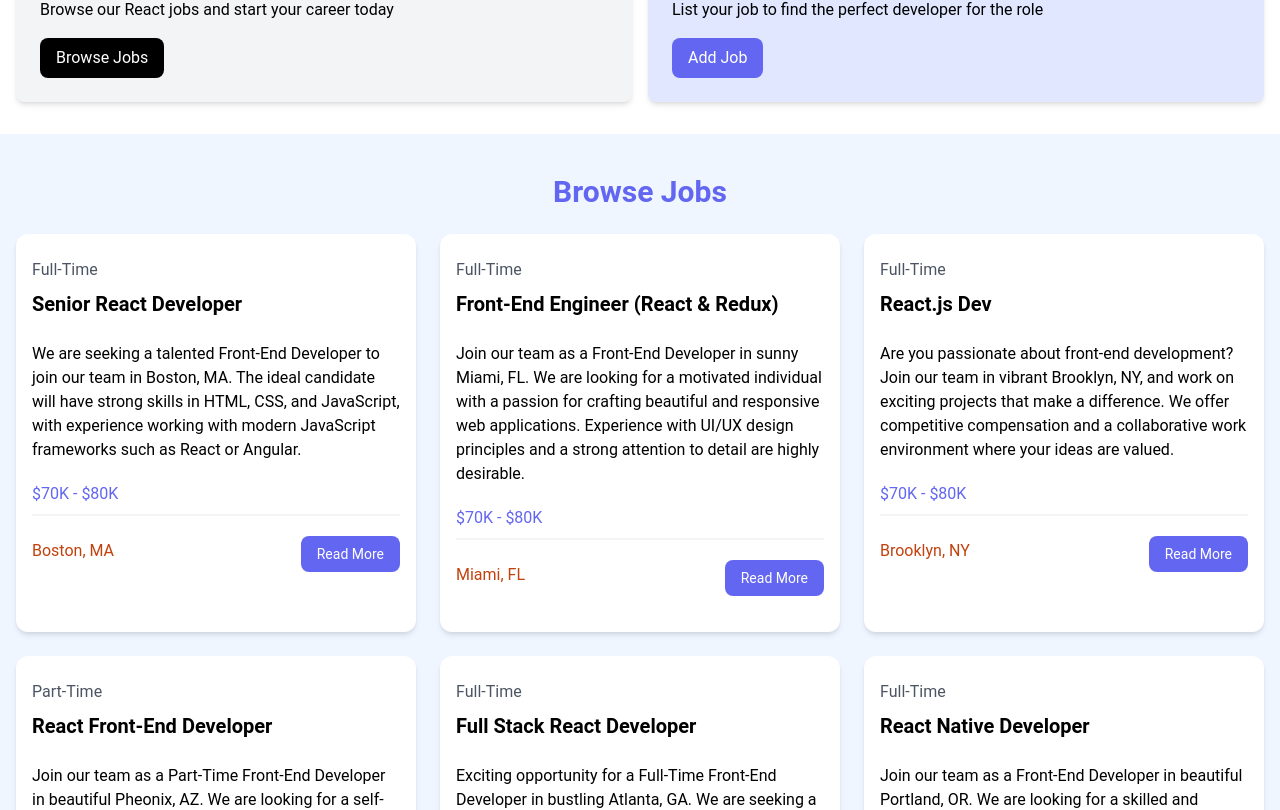
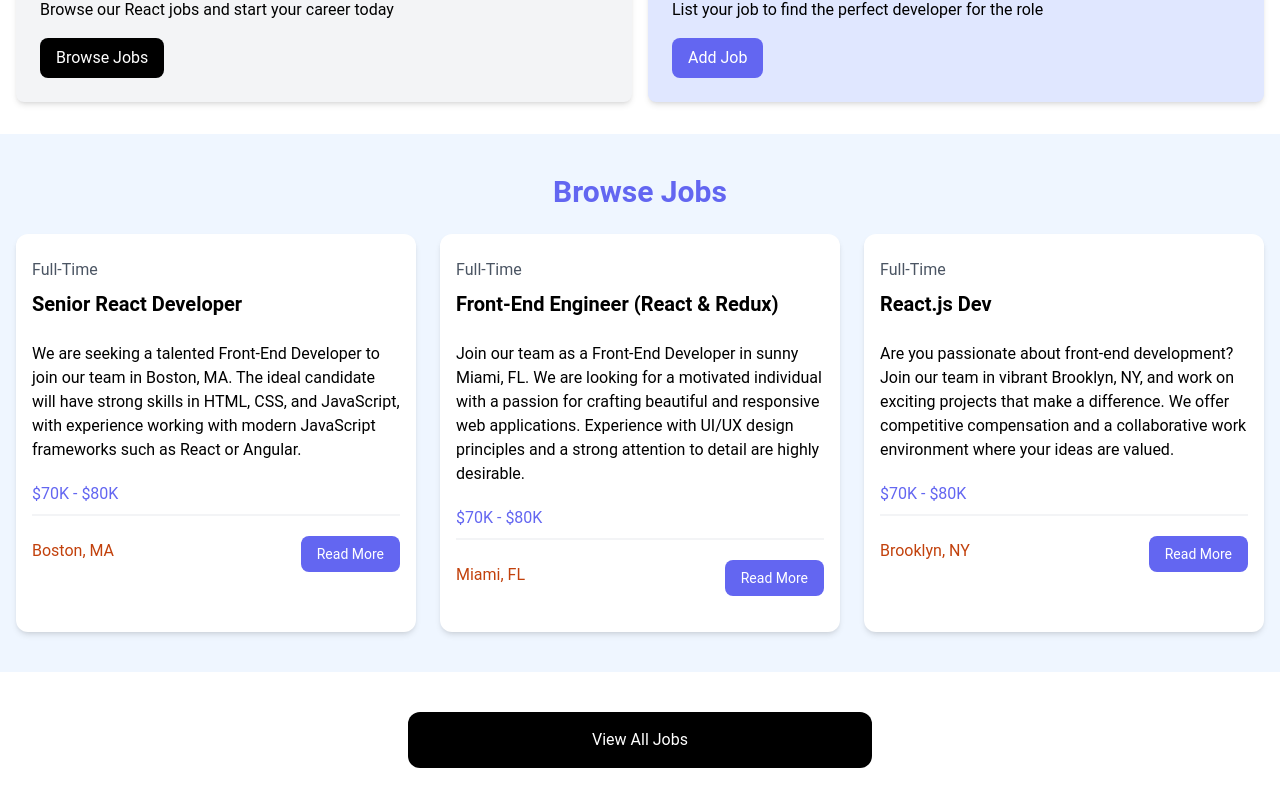
Before and after one commit to itxSaaad/react-careers-app-react-firebase, a React (Vite) app: page / in a window 1280 px wide. Shown: the part 475-1285 px from the top of the page. Built offline with nearby package versions, Linux system fonts and the light colour scheme; the HTML template or start-up script is replaced by a standard one.

Commit message:
Added: Footer Component

```diff
--- a/src/App.tsx
+++ b/src/App.tsx
@@ -1,4 +1,5 @@
 import BrowseJobsSection from './components/BrowseJobsSection';
+import Footer from './components/Footer';
 import HeroSection from './components/HeroSection';
 import HomeCard from './components/HomeCard';
 import Navbar from './components/Navbar';
@@ -10,6 +11,7 @@ export default function App() {
       <HeroSection />
       <HomeCard />
       <BrowseJobsSection />
+      <Footer />
     </>
   );
 }
--- a/src/components/BrowseJobsSection.tsx
+++ b/src/components/BrowseJobsSection.tsx
@@ -3,15 +3,16 @@ import JobList from './JobList';
 import Jobs from '../jobs.json';
 
 export default function BrowseJobsSection() {
+  const recentJobs = Jobs.slice(0, 3);
   return (
-    <section className="bg-blue-50 px-4 py-10">
+    <main className="bg-blue-50 px-4 py-10">
       <div className="container-xl lg:container m-auto">
         <h2 className="text-3xl font-bold text-indigo-500 mb-6 text-center">
           Browse Jobs
         </h2>
 
-        <JobList Jobs={Jobs} />
+        <JobList Jobs={recentJobs} />
       </div>
-    </section>
+    </main>
   );
 }
--- /dev/null
+++ b/src/components/Footer.tsx
@@ -0,0 +1,12 @@
+export default function Footer() {
+  return (
+    <footer className="m-auto max-w-lg my-10 px-6">
+      <a
+        href="/jobs"
+        className="block bg-black text-white text-center py-4 px-6 rounded-xl hover:bg-gray-700"
+      >
+        View All Jobs
+      </a>
+    </footer>
+  );
+}
--- a/src/components/HeroSection.tsx
+++ b/src/components/HeroSection.tsx
@@ -1,6 +1,6 @@
 export default function HeroSection() {
   return (
-    <section className="bg-indigo-700 py-20 mb-4">
+    <header className="bg-indigo-700 py-20 mb-4">
       <div className="max-w-7xl mx-auto px-4 sm:px-6 lg:px-8 flex flex-col items-center">
         <div className="text-center">
           <h1 className="text-4xl font-extrabold text-white sm:text-5xl md:text-6xl">
@@ -11,6 +11,6 @@ export default function HeroSection() {
           </p>
         </div>
       </div>
-    </section>
+    </header>
   );
 }
```
